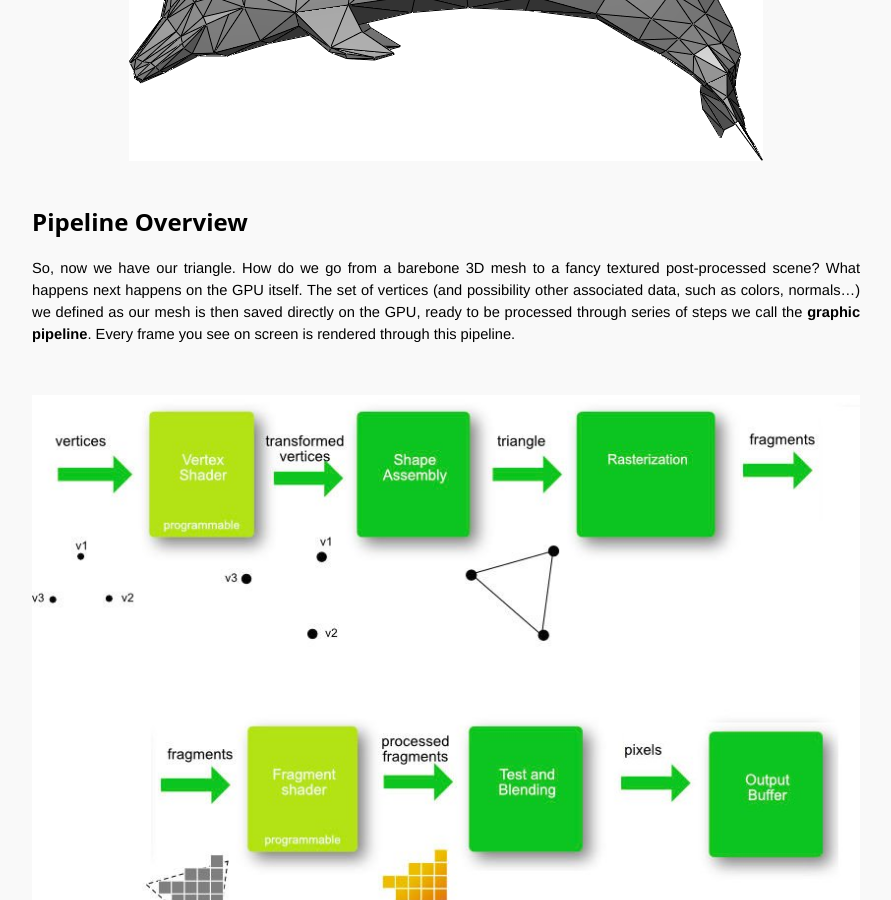
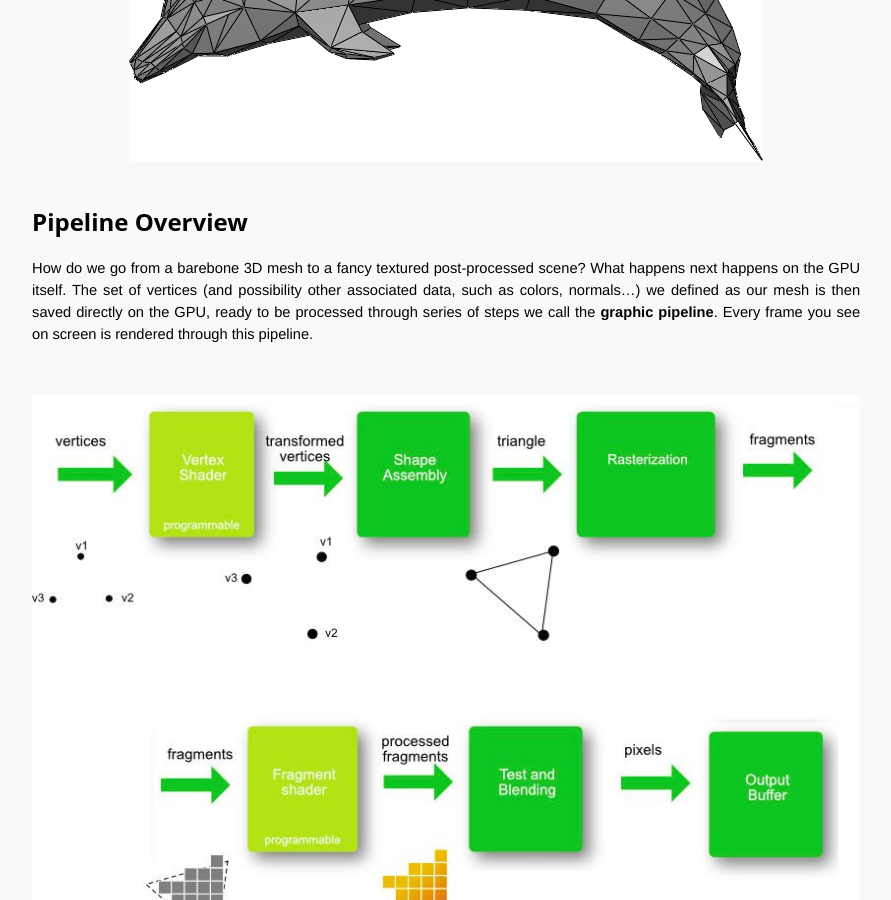
Before and after one commit to OpenTechSchool-Brussels/intro-to-webGL-and-shaders, a Jekyll site: the page built from log1_graphic-pipeline.md, in a window 1280 px wide and 900 px high, scrolled down 1691 px. Shown: the whole window, without its empty margins (324-1215 px from the left). Built offline with Jekyll 4.4.1, drawn with Linux system fonts in a browser that asks for light colours.

Commit message:
Update log1_graphic-pipeline.md

```diff
--- a/log1_graphic-pipeline.md
+++ b/log1_graphic-pipeline.md
@@ -36,7 +36,7 @@ So, your geometry is based on triangles. On what is based your triangles? Well,
 
 ## Pipeline Overview
 
-So, now we have our triangle. How do we go from a barebone 3D mesh to a fancy textured post-processed scene? What happens next happens on the GPU itself. The set of vertices (and possibility other associated data, such as colors, normals...) we defined as our mesh is then saved directly on the GPU, ready to be processed through series of steps we call the **graphic pipeline**. Every frame you see on screen is rendered through this pipeline.
+How do we go from a barebone 3D mesh to a fancy textured post-processed scene? What happens next happens on the GPU itself. The set of vertices (and possibility other associated data, such as colors, normals...) we defined as our mesh is then saved directly on the GPU, ready to be processed through series of steps we call the **graphic pipeline**. Every frame you see on screen is rendered through this pipeline.
 
 <img class="ctr" src="./assets/log1_graphicPipeline.jpg" alt="Rendering Pipeline">
 
```
